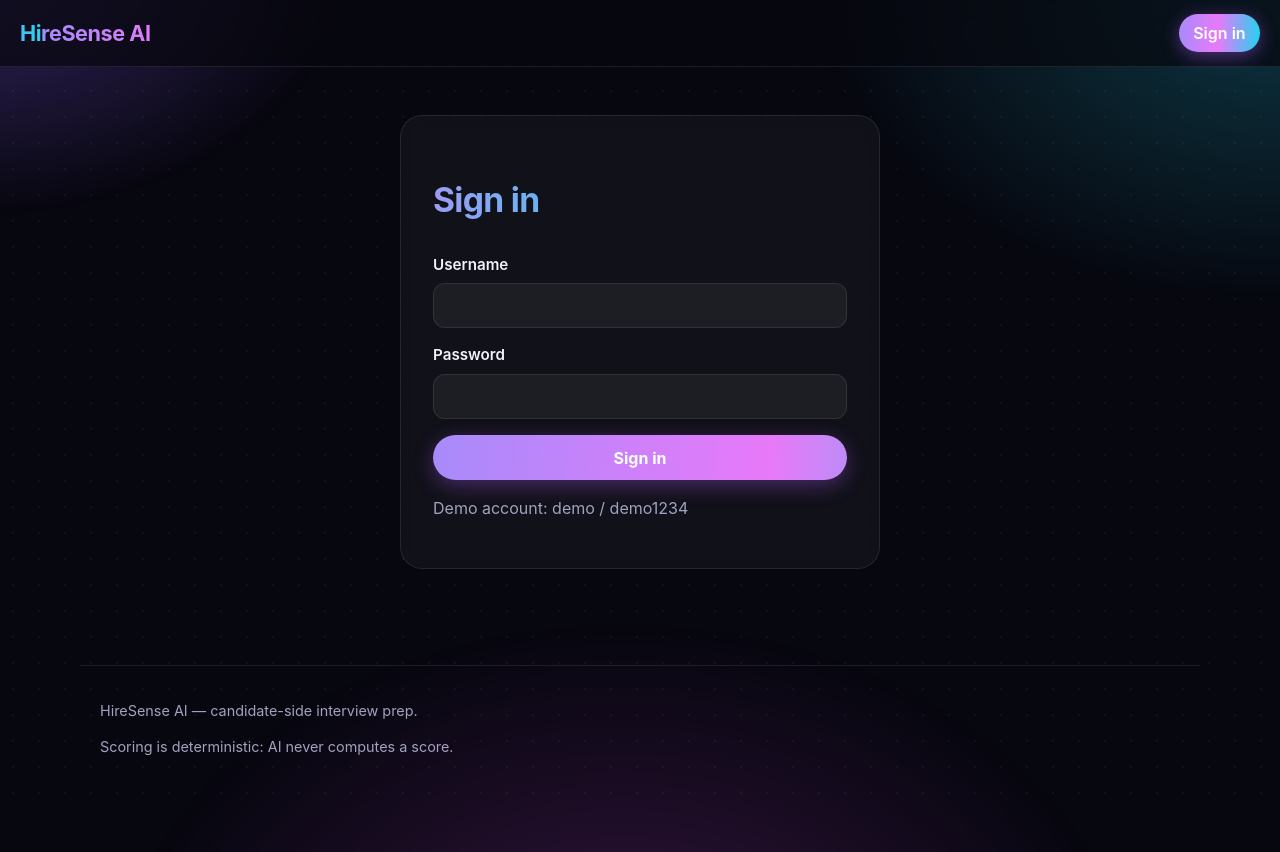
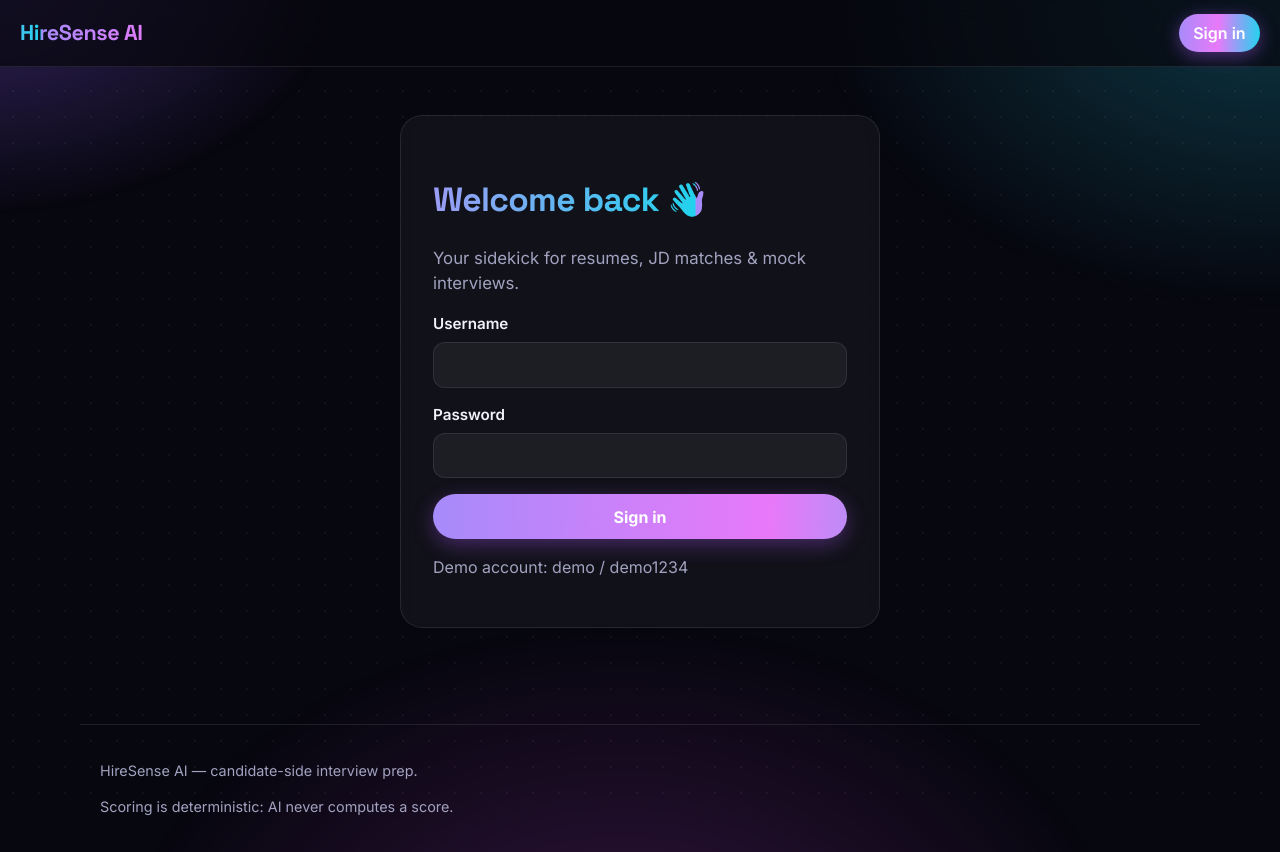
Before and after one commit to pawanriko/hiresense-ai, a React (Vite) app in the folder frontend/: page /login in a window 1280 px wide. Before the commit the page ends 800 px from the top, so only its background shows below. Built offline with nearby package versions, Linux system fonts and the light colour scheme; no server answers.

Commit message:
UI polish (2/2): Space Grotesk + Inter fonts, warmer login hero

```diff
--- a/frontend/index.html
+++ b/frontend/index.html
@@ -4,6 +4,13 @@
     <meta charset="UTF-8" />
     <link rel="icon" type="image/svg+xml" href="/favicon.svg" />
     <meta name="viewport" content="width=device-width, initial-scale=1.0" />
+    <meta name="theme-color" content="#07070f" />
+    <link rel="preconnect" href="https://fonts.googleapis.com" />
+    <link rel="preconnect" href="https://fonts.gstatic.com" crossorigin />
+    <link
+      href="https://fonts.googleapis.com/css2?family=Inter:wght@400;500;600;700;800&family=Space+Grotesk:wght@500;600;700&display=swap"
+      rel="stylesheet"
+    />
     <title>HireSense AI</title>
   </head>
   <body>
--- a/frontend/src/pages/Login.jsx
+++ b/frontend/src/pages/Login.jsx
@@ -26,7 +26,8 @@ export default function Login({ onSignedIn }) {
 
   return (
     <section className="narrow">
-      <h1>Sign in</h1>
+      <h1>Welcome back 👋</h1>
+      <p className="tagline">Your sidekick for resumes, JD matches &amp; mock interviews.</p>
       {error && <p className="error">{error}</p>}
       <form onSubmit={handleSubmit}>
         <label>
```
